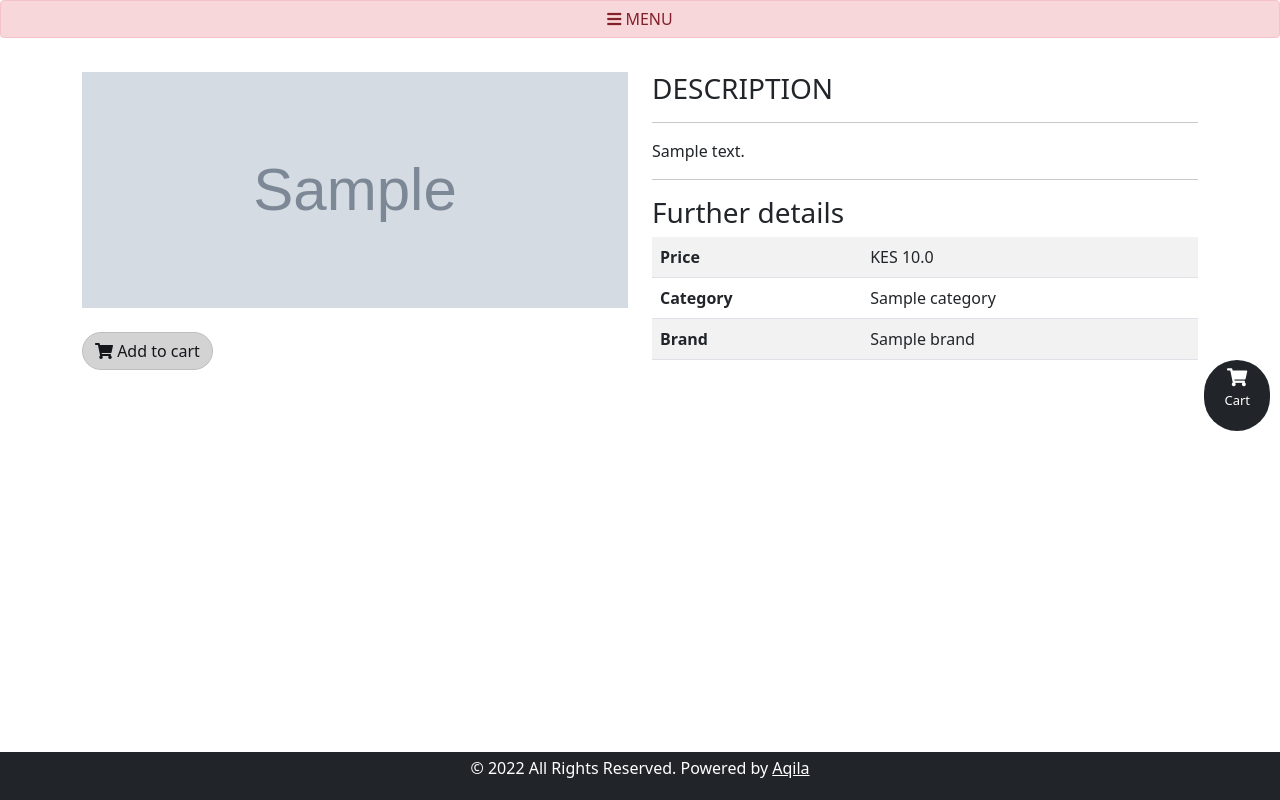
After one commit to timothymadegwa/spares-ecommerce, a Django app: page /inventory/1 in a window 1280 px wide. The commit adds this page. Run offline with Django 4.2, Linux system fonts and the light colour scheme; tables that the repository leaves empty hold one stand-in row (values such as "Sample post"); grey boxes marked "Sample" are stand-in pictures.

Commit message:
added specific item page

```diff
--- a/spares/models.py
+++ b/spares/models.py
@@ -23,6 +23,7 @@ class Inventory(models.Model):
     name = models.CharField(max_length=100, unique=True)
     brand = models.ForeignKey(Brand, on_delete=models.CASCADE)
     category = models.ForeignKey(Category, on_delete=models.CASCADE)
+    description = models.TextField(null=False)
     quantity = models.PositiveIntegerField(default=0, blank=False, null=False)
     price = models.FloatField(null=False, blank=False)
     is_displayed = models.BooleanField(default=True)
@@ -42,6 +43,10 @@ class Inventory(models.Model):
         if self.has_discount:
             return self.price - self.discount
         return self.price
+    @property
+    def percentage_discount(self):
+        return round((self.discount/self.price)*100 ,2)
+
 
 class Cart(models.Model):
     user = models.ForeignKey(User, on_delete=models.CASCADE)
--- /dev/null
+++ b/spares/templates/spares/inventory.html
@@ -0,0 +1,56 @@
+{% extends 'base.html' %}
+{% load static %}
+{% load humanize %}
+{% block title %} | Home {% endblock %}
+{% block content %}
+<div class="container">
+    {% include '_partials/messages.html'%}
+  <a href="{% url 'cart' %}" class="rounded-pill btn btn-sm btn-dark" id="feedback" >
+    <i class="fas fa-shopping-cart"></i><p style="font-size: small;">Cart</p>
+  </a>
+    <div>
+        <div class="row">
+            <div class="col-md-6">
+                <img src="{{item.photo.url}}" height="50%" width="100%"/><br><br>
+                <div class="d-flex justify-content-between align-items-center">
+                    <div class="btn-group">
+                      <button data-product="{{item.id}}" data-action="add" class="btn btn-md alert-dark btn-outline-danger rounded-pill update-cart" data-bs-toggle="modal" data-bs-target="#staticBackdrop"><i class="fas fa-shopping-cart"></i> Add to cart</button>
+                    </div>
+                </div>
+            </div>
+            <div class="col-md-6">
+                <h3>DESCRIPTION</h3><hr>
+                <p>{{item.description}}</p><hr>
+                <h3>Further details</h3>
+                <table class="table table-striped">
+                      <tbody>
+                        <tr>
+                          <th>Price</th>
+                          <td>KES {{item.price}}</td>
+                        </tr>
+                        {% if item.has_discount %}
+                        <tr>
+                            <th>Discount</th>
+                            <td>KES {{item.discount}}</td>
+                          </tr>
+                        <tr>
+                          <th>Discounted Price</th>
+                          <td>KES {{item.selling_price}}</td>
+                        </tr>
+                        {% endif %}
+                        <tr>
+                            <th>Category</th>
+                            <td>{{item.category}}</td>
+                        </tr>
+                        <tr>
+                            <th>Brand</th>
+                            <td>{{item.brand}}</td>
+                        </tr>
+                      </tbody>
+                </table>
+            </div>
+        </div>
+    </div>
+    <br><br><br><br>
+</div>
+{% endblock content %}
--- a/spares/templates/spares/spares.html
+++ b/spares/templates/spares/spares.html
@@ -5,6 +5,7 @@
 {% block content %}
 
     <div class="container">
+      {% include '_partials/messages.html'%}
       <a href="{% url 'cart' %}" class="rounded-circle btn btn-sm btn-dark" id="feedback" >
         <i class="fas fa-shopping-cart"></i><p style="font-size: small;">Cart</p>
       </a>
--- a/spares/urls.py
+++ b/spares/urls.py
@@ -6,6 +6,7 @@ urlpatterns = [
     path('cart', views.cart, name = 'cart'),
     path('checkout', views.checkout, name = 'checkout'),
     path('spares', views.spares, name = 'spares'),
-    path('update_item', views.update_item, name='update_item')
+    path('update_item', views.update_item, name='update_item'),
+    path('inventory/<int:id>', views.inventory, name='inventory'),
 
 ]
--- a/spares/views.py
+++ b/spares/views.py
@@ -1,8 +1,9 @@
-from django.shortcuts import render
+from django.shortcuts import render, get_object_or_404
 from django.contrib.auth.decorators import login_required
 from django.views.decorators.csrf import csrf_exempt
 from django.db.models import Sum
 from django.http import JsonResponse
+from django.contrib import messages
 import json
 from .models import *
 
@@ -22,6 +23,13 @@ def spares(request):
         'inventory' : inventory,
     }
     return render(request, 'spares/spares.html', context)
+
+def inventory(request, id):
+    item = get_object_or_404(Inventory, id=id)
+    context = {
+        "item" : item,
+    }
+    return render(request, 'spares/inventory.html', context)
 
 def cart(request):
     cart_items = Cart.objects.filter(user = request.user, is_ordered = False)
@@ -44,15 +52,21 @@ def update_item(request):
     if action == "add":
         cart_item.quantity = cart_item.quantity + 1
         cart_item.save()
+        message = "Item was added to your cart"
+        messages.info(request, message)
         return JsonResponse("Item was added", safe=False)
     if action == "remove":
         cart_item.quantity = cart_item.quantity - 1
         cart_item.save()
         if cart_item.quantity <= 0:
             cart_item.delete()
+            message = "Item was removed from your cart"
+            messages.success(request, message)
         return JsonResponse("Item was removed", safe=False)
     if action == "delete":
         cart_item.delete()
+        message = "Item was removed from your cart"
+        messages.success(request, message)
         return JsonResponse("Item was deleted", safe=False)
 
 def checkout(request):
```
Also changed, not shown: spares/templates/_partials/item.html (+9 -2 lines), spares/migrations/0007_inventory_description.py (added).
